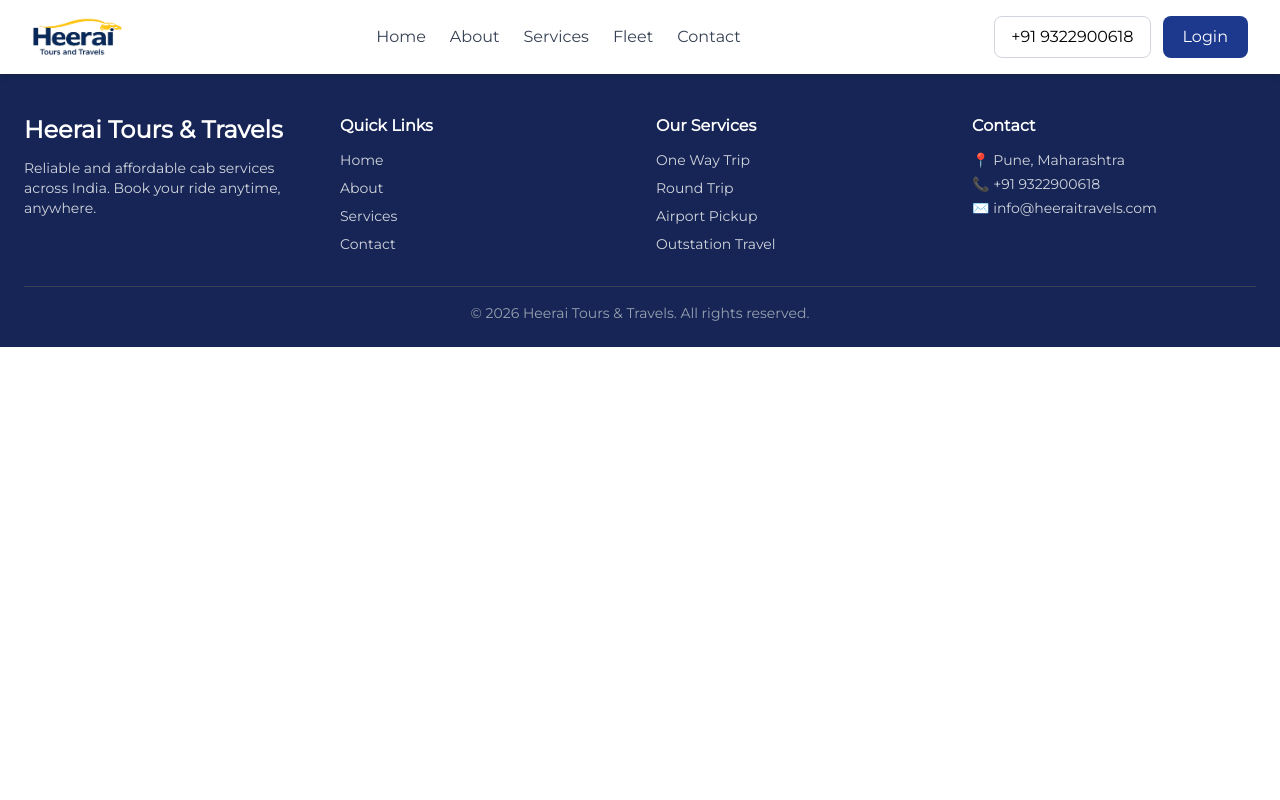
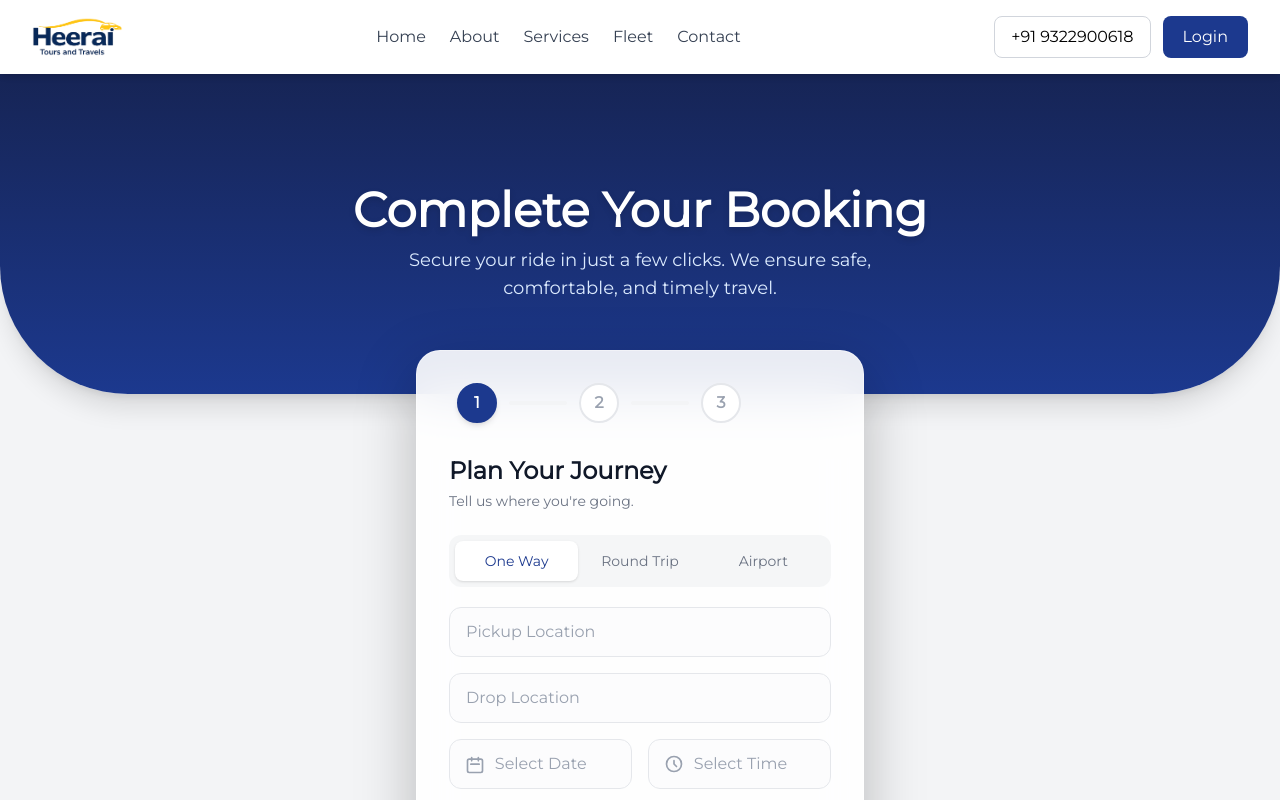
Before and after one commit to sush9011/Heerai-Travels, a React (Vite) app: page /book in a window 1280 px wide. Shown: the top 800 px of the page. Built offline with nearby package versions, Linux system fonts and the light colour scheme.

Commit message:
Fixed Form Field

```diff
--- a/src/App.jsx
+++ b/src/App.jsx
@@ -9,6 +9,7 @@ import About from "./Pages/About";
 import Services from "./Pages/Services";
 import AdminPanel from "./Pages/Admin-Panel";
 import FleetDetails from "./Pages/Fleet-Details";
+import Book from "./Pages/Book";
 
 import { Routes, Route, useLocation } from "react-router-dom";
 import { useEffect } from "react";
@@ -45,6 +46,7 @@ function App() {
         <Route path="/fleet" element={<FleetDetails />} />
         <Route path="/contact" element={<Contact />} />
         <Route path="/login" element={<Login />} />
+        <Route path="/book" element={<Book />} />
         <Route path="/admin" element={<AdminPanel />} />
       </Routes>
 
--- /dev/null
+++ b/src/Pages/Book.jsx
@@ -0,0 +1,27 @@
+import BookingForm from "../components/BookingForm";
+
+export default function Book() {
+  return (
+    <div className="min-h-screen bg-gray-100 pt-24 pb-12 px-4 sm:px-6 md:px-10 flex flex-col items-center justify-center relative overflow-hidden">
+
+      {/* Decorative background elements */}
+      <div className="absolute top-0 left-0 w-full h-80 bg-gradient-to-b from-blue-950 to-blue-900 z-0 rounded-b-[4rem] md:rounded-b-[8rem] shadow-xl"></div>
+
+      <div className="relative z-10 w-full flex flex-col items-center">
+        <div className="text-center mb-8 mt-4">
+          <h1 className="text-3xl md:text-5xl font-extrabold text-white mb-3 drop-shadow-md">
+            Complete Your Booking
+          </h1>
+          <p className="text-blue-100 text-lg max-w-lg mx-auto">
+            Secure your ride in just a few clicks. We ensure safe, comfortable, and timely travel.
+          </p>
+        </div>
+
+        <div className="w-full flex justify-center mt-4">
+          <BookingForm />
+        </div>
+      </div>
+
+    </div>
+  );
+}
--- a/src/components/BookingForm.jsx
+++ b/src/components/BookingForm.jsx
@@ -1,4 +1,5 @@
-import { useMemo, useState, useCallback } from "react";
+import { useMemo, useState, useCallback, useEffect } from "react";
+import { useSearchParams } from "react-router-dom";
 
 /* ---------- Reusable styles (outside component) ---------- */
 const inputStyle =
@@ -83,13 +84,14 @@ function CarCard({ option, active, onSelect }) {
 
 /* ---------- Main component ---------- */
 export default function BookingForm() {
+  const [searchParams] = useSearchParams();
+
   const [step, setStep] = useState(1);
 
-  // single state object → fewer setters, cleaner updates
   const [form, setForm] = useState({
-    tripType: "One Way",
-    pickup: "",
-    drop: "",
+    tripType: searchParams.get("tripType") || "One Way",
+    pickup: searchParams.get("pickup") || "",
+    drop: searchParams.get("drop") || "",
     date: "",
     time: "",
     name: "",
@@ -97,7 +99,7 @@ export default function BookingForm() {
     email: "",
     persons: "",
     address: "",
-    car: "",
+    car: searchParams.get("car") || "",
   });
 
   const setField = useCallback((key, value) => {
--- a/src/components/Fleet.jsx
+++ b/src/components/Fleet.jsx
@@ -1,4 +1,5 @@
 import { Users, Briefcase, Wind, CheckCircle } from "lucide-react";
+import { Link } from "react-router-dom";
 
 export default function Fleet() {
   const cars = [
@@ -109,9 +110,9 @@ export default function Fleet() {
                 </div>
 
                 {/* Button */}
-                <button className="w-full bg-gray-50 hover:bg-blue-600 text-blue-700 hover:text-white border border-gray-200 hover:border-blue-600 font-semibold py-3.5 rounded-xl transition-all duration-300 shadow-sm active:scale-[0.98]">
+                <Link to={`/book?car=${encodeURIComponent(car.name)}`} className="w-full block text-center bg-gray-50 hover:bg-blue-600 text-blue-700 hover:text-white border border-gray-200 hover:border-blue-600 font-semibold py-3.5 rounded-xl transition-all duration-300 shadow-sm active:scale-[0.98]">
                   Book {car.name}
-                </button>
+                </Link>
               </div>
             </div>
           ))}
--- a/src/components/Routes.jsx
+++ b/src/components/Routes.jsx
@@ -1,4 +1,5 @@
 import { MapPin, ArrowRight, Compass, ShieldCheck } from "lucide-react";
+import { Link } from "react-router-dom";
 
 export default function Routes() {
   const routes = [
@@ -96,9 +97,9 @@ export default function Routes() {
                   <p className="text-2xl font-black text-gray-900">{r.price}</p>
                 </div>
 
-                <button className="bg-gray-50 hover:bg-blue-600 text-blue-700 hover:text-white px-6 py-3 rounded-xl font-bold transition-all duration-300 border border-gray-200 hover:border-blue-600 active:scale-95 shadow-sm">
+                <Link to={`/book?pickup=${encodeURIComponent(r.from)}&drop=${encodeURIComponent(r.to)}`} className="bg-gray-50 hover:bg-blue-600 text-blue-700 hover:text-white px-6 py-3 rounded-xl font-bold transition-all duration-300 border border-gray-200 hover:border-blue-600 active:scale-95 shadow-sm inline-block text-center">
                   Book Now
-                </button>
+                </Link>
               </div>
 
             </div>
```
